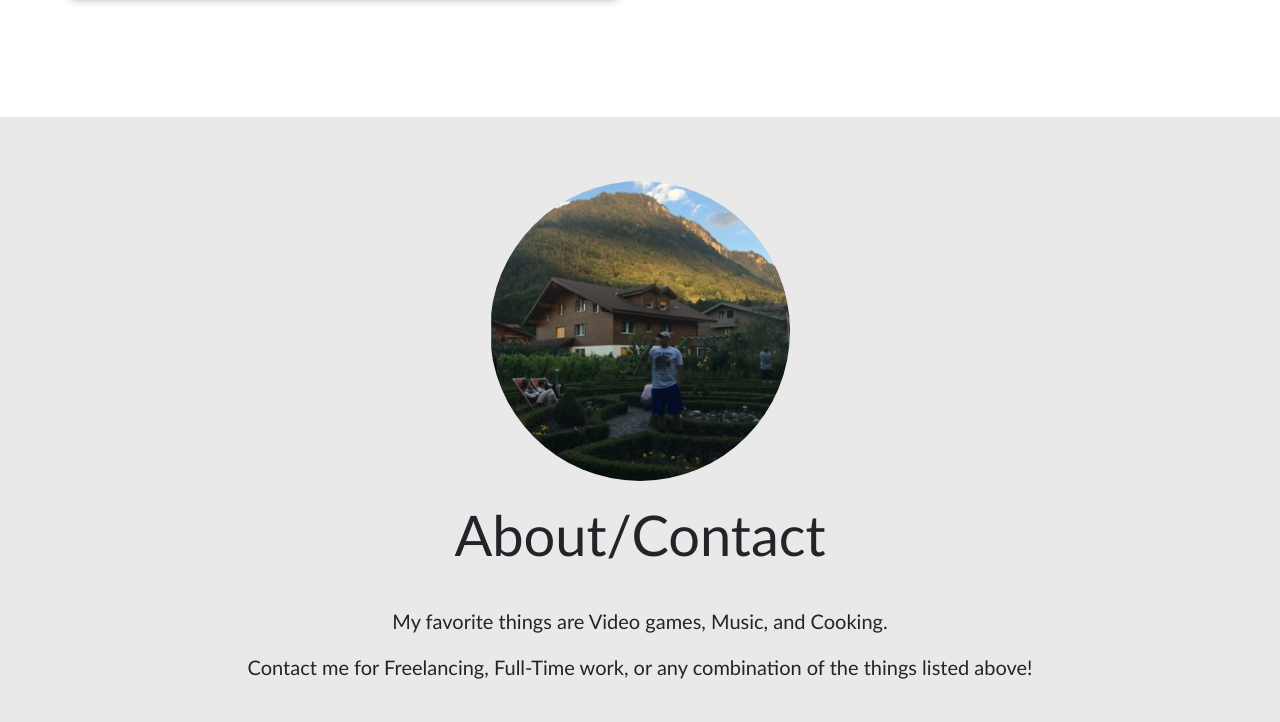
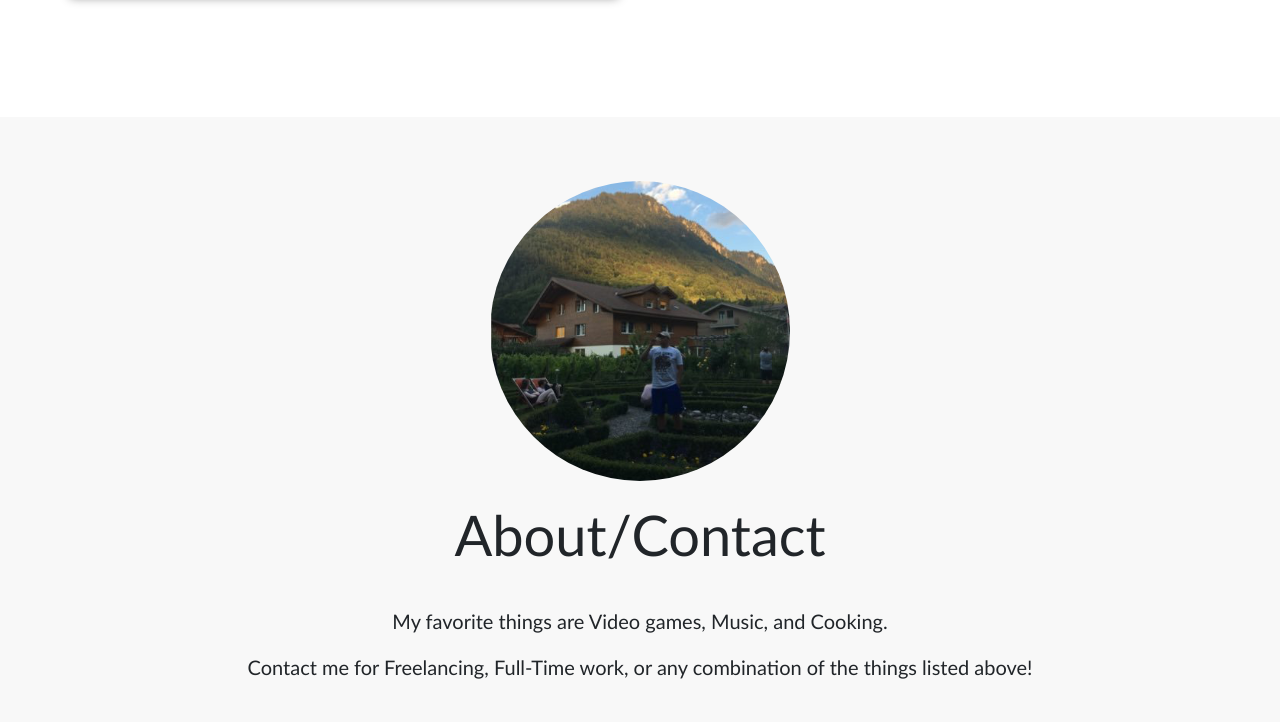
Before and after one commit to Jake2415/Portfolio, a plain HTML site: page index.html in a window 1280 px wide. Shown: the part 1898-2620 px from the top of the page. Drawn offline with nearby package versions, Linux system fonts and the light colour scheme; a script that the page names is missing.

Commit message:
jumbotron color

```diff
--- a/css/style.css
+++ b/css/style.css
@@ -52,7 +52,7 @@ hr{
 /*Jumbotron Styling*/
 .jumbotron{
     height: 640px;
-    background-color: rgb(233, 233, 233);
+    background-color: #F8F8F8;
 }
 .hero{
     width: 780px;
```
